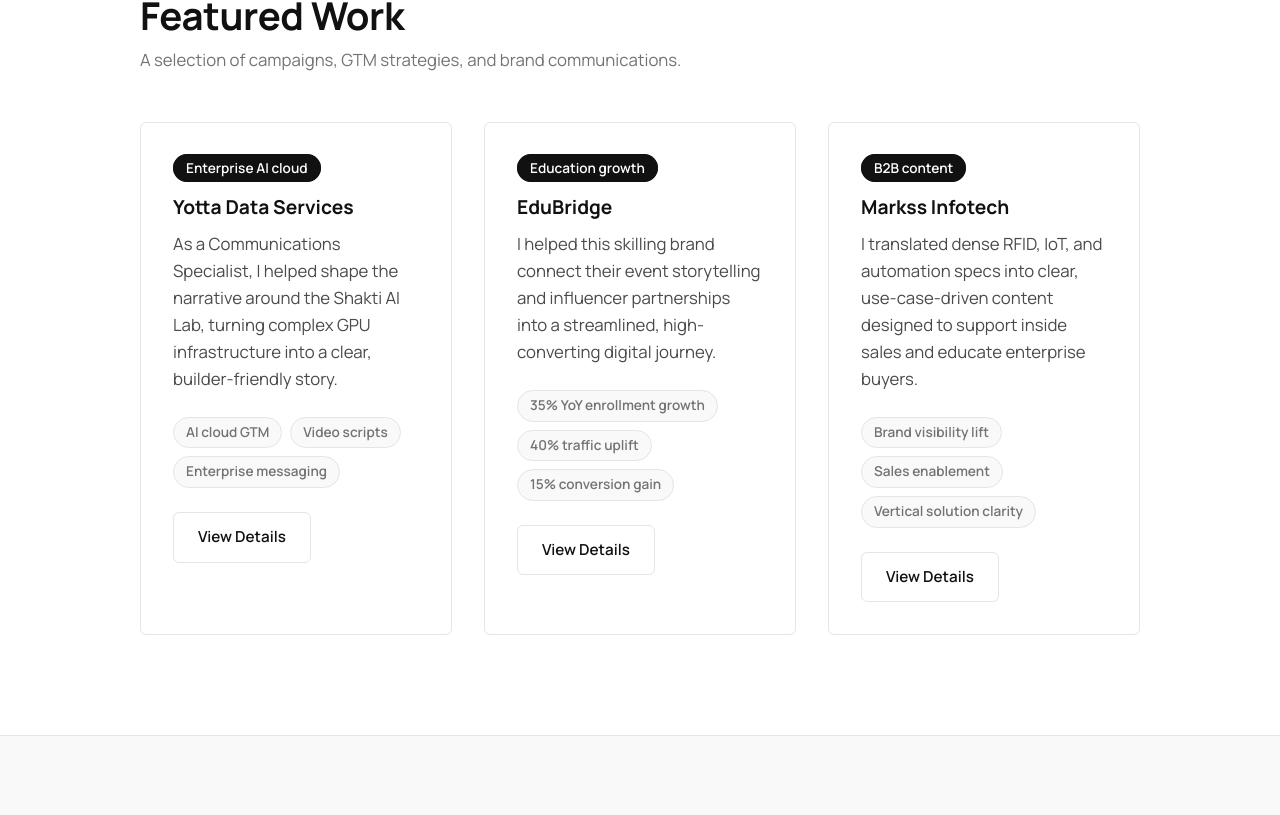
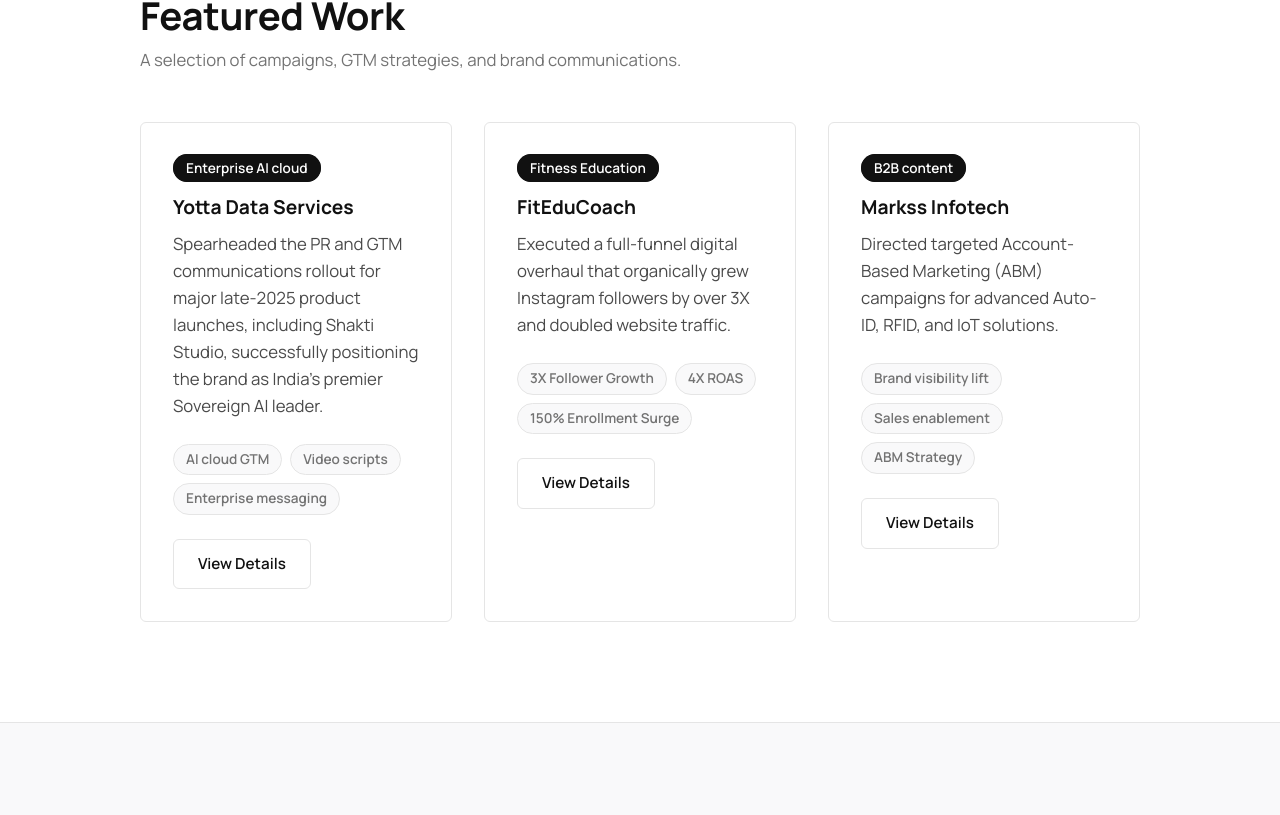
Before and after one commit to ayuxxhhh/aayush-portfolio, a React (Vite) app: page / in a window 1280 px wide. Shown: the part 785-1600 px from the top of the page. Built offline with nearby package versions, Linux system fonts and the light colour scheme.

Commit message:
Update portfolioData.js

```diff
--- a/src/portfolioData.js
+++ b/src/portfolioData.js
@@ -6,62 +6,99 @@
     client: 'Yotta Data Services',
     label: 'Enterprise AI cloud',
     title: 'Making AI cloud infrastructure practical and accessible.',
-    summary: 'As a Communications Specialist, I helped shape the narrative around the Shakti AI Lab, turning complex GPU infrastructure into a clear, builder-friendly story.',
-    role: 'Communications Specialist — Messaging, content planning, and GTM copy.',
+    summary: 'Spearheaded the PR and GTM communications rollout for major late-2025 product launches, including Shakti Studio, successfully positioning the brand as India\'s premier Sovereign AI leader.',
+    role: 'Communications Specialist | Jul 2025 - Nov 2025',
     metrics: ['AI cloud GTM', 'Video scripts', 'Enterprise messaging'],
     challenge: 'AI cloud terminology can easily become abstract and disconnected from the user. The goal was to make onshore GPU access and data sovereignty feel highly concrete and usable for developers, without alienating CTOs and decision-makers.',
     work: [
-      'Orchestrated a week-long launch campaign for the Shakti AI Lab spanning paid media, email sequences, and podcast talking points.',
-      'Developed 30-second video scripts that quickly mapped user pain points to actionable product promises without relying on heavy jargon.',
-      'Structured the core messaging to highlight practical benefits: onshore access, local currency pricing, and zero lock-in.'
+      'Orchestrated end-to-end enterprise communications and cross-channel digital campaigns for AI and cloud infrastructure, supporting a massive data center ecosystem.',
+      'Developed product positioning frameworks and value propositions tailored for C-suite personas, seamlessly translating complex SaaS architectures into revenue-focused business narratives.',
+      'Streamlined internal and external corporate communications through robust stakeholder alignment, creating high-impact sales enablement assets that improved internal narrative adoption by 30%.'
     ],
-    impact: 'Established a clear, resonant market position: "Made in India. Built for builders." We successfully positioned the service as a practical alternative to legacy wait times.',
+    impact: 'Generated an estimated ₹1,000 crore pipeline influence and improved external engagement by 20%.',
     links: [
       { label: 'Yotta home', href: 'https://yotta.com/' },
       { label: 'Yotta press room', href: 'https://yotta.com/press-release/' },
-      { label: 'GTM DOCX', href: 'assets/work/yotta-week-1-gtm.docx', local: true },
-      { label: 'Reel script DOCX', href: 'assets/work/yotta-reel-script.docx', local: true }
+      { label: 'GTM DOCX', href: 'assets/yotta-week-1-gtm.docx', local: true },
+      { label: 'Reel script DOCX', href: 'assets/yotta-reel-script.docx', local: true }
     ]
   },
   {
-    id: 'edubridge',
-    client: 'EduBridge',
-    label: 'Education growth',
-    title: 'Transitioning offline trust into digital momentum.',
-    summary: 'I helped this skilling brand connect their event storytelling and influencer partnerships into a streamlined, high-converting digital journey.',
-    role: 'Omnichannel communications and digital conversion copy.',
-    metrics: ['35% YoY enrollment growth', '40% traffic uplift', '15% conversion gain'],
-    challenge: 'EduBridge had strong in-person counseling trust, but needed to translate that warmth and authority into a scalable digital acquisition model.',
+    id: 'fiteducoach',
+    client: 'FitEduCoach',
+    label: 'Fitness Education',
+    title: 'Scaling organic growth and course enrollments.',
+    summary: 'Executed a full-funnel digital overhaul that organically grew Instagram followers by over 3X and doubled website traffic.',
+    role: 'Social Media Manager | Apr 2023 - Jun 2025',
+    metrics: ['3X Follower Growth', '4X ROAS', '150% Enrollment Surge'],
+    challenge: 'Needed to scale digital presence and drive enrollments for NASM-certified gym trainer courses.',
     work: [
-      'Mapped and rewrote communication flows across web, email, and digital PR to prioritize the learner\'s perspective.',
-      'Developed a stronger, aspiration-led narrative for the "Skills Factor" initiative.',
-      'Integrated influencer partnerships to accelerate trust-building at the top of the funnel.'
+      'Orchestrated performance marketing and influencer collaborations for NASM-certified courses.',
+      'Architected a data-led content strategy and marketing automation pipeline.',
+      'Utilized advanced ROI analysis to drive a 15% quarter-on-quarter increase in qualified marketing leads.'
     ],
-    impact: 'The digital pivot contributed to a 35% YoY increase in online enrollments and a significant uplift in overall website traffic.',
-    links: [
-      { label: 'Skills Factor', href: 'https://www.edubridgeindia.com/skills-factor' },
-      { label: 'EduBridge LinkedIn', href: 'https://in.linkedin.com/company/edubridgelearning' },
-      { label: 'Social portfolio PDF', href: 'assets/work/social-media-portfolio.pdf', local: true }
-    ]
+    impact: 'Achieved a 4X increase in ROAS and a 150% surge in online course enrollments while optimizing CAC.',
+    links: []
   },
   {
     id: 'markss',
     client: 'Markss Infotech',
     label: 'B2B content',
     title: 'Simplifying technical B2B sales narratives.',
-    summary: 'I translated dense RFID, IoT, and automation specs into clear, use-case-driven content designed to support inside sales and educate enterprise buyers.',
-    role: 'Content strategy and sales enablement.',
-    metrics: ['Brand visibility lift', 'Sales enablement', 'Vertical solution clarity'],
+    summary: 'Directed targeted Account-Based Marketing (ABM) campaigns for advanced Auto-ID, RFID, and IoT solutions.',
+    role: 'Marketing Specialist | Sep 2022 - Apr 2023',
+    metrics: ['Brand visibility lift', 'Sales enablement', 'ABM Strategy'],
     challenge: 'Hardware and automation solutions often get bogged down in technical specs. We needed to elevate the conversation to focus on business outcomes for specific industries like retail and healthcare.',
     work: [
-      'Restructured product capabilities into dedicated, industry-specific narratives for retail, warehousing, and healthcare.',
-      'Developed pitch decks and enablement materials to give the inside sales team a stronger, more consistent voice.',
-      'Bridged the gap between engineering reality and executive decision-making.'
+      'Directed a cross-functional team to overhaul the B2B LinkedIn and ABM strategy.',
+      'Rebuilt website content architecture and generated high-converting pitch decks to empower sales leadership.',
+      'Planned and executed integrated GTM marketing campaigns across digital, email, and event channels.'
     ],
-    impact: 'Improved the brand\'s market visibility and armed the sales team with collateral that clearly communicated ROI rather than just feature lists.',
+    impact: 'Generated a 3X surge in brand visibility within 8 months and empowered sales leadership with tailored assets.',
     links: [
       { label: 'Markss official site', href: 'https://www.markss.com/' },
       { label: 'Retail RFID solution', href: 'https://www.markss.com/solutions-retail-rfid.php' }
+    ]
+  },
+  {
+    id: 'edubridge',
+    client: 'EduBridge India',
+    label: 'Education growth',
+    title: 'Transitioning offline trust into digital momentum.',
+    summary: 'Co-orchestrated "Skills Factor", India\'s largest virtual skills marathon, driving engagement from over 10,000+ youth and industry stalwarts.',
+    role: 'Senior Marketing Executive | Mar 2021 - Sep 2022',
+    metrics: ['35% YoY enrollment growth', '40% traffic uplift', '15% conversion gain'],
+    challenge: 'EduBridge had strong in-person counseling trust, but needed to translate that warmth and authority into a scalable digital acquisition model during a critical market transition.',
+    work: [
+      'Spearheaded the strategic pivot from offline to digital GTM acquisition channels.',
+      'Launched partner and influencer marketing initiatives to generate highly qualified leads.',
+      'Managed end-to-end multi-channel campaigns to drive traffic and enrollments.'
+    ],
+    impact: 'Digital pivot contributed to a 35% YoY increase in online enrollments, a 40% growth in website traffic, and a 20% QoQ increase in highly qualified leads.',
+    links: [
+      { label: 'Skills Factor', href: 'https://www.edubridgeindia.com/skills-factor' },
+      { label: 'EduBridge LinkedIn', href: 'https://in.linkedin.com/company/edubridgelearning' },
+      { label: 'Social portfolio PDF', href: 'assets/social-media-portfolio.pdf', local: true }
+    ]
+  },
+  {
+    id: 'featured-collaborations',
+    client: 'High-Profile Collaborations',
+    label: 'Brand Strategy',
+    title: 'Executing high-value brand campaigns with prominent figures.',
+    summary: 'Partnered with MasterChef Sanjeev Kapoor and Master of Wine Sonal Holland to execute high-value brand campaigns and content strategies.',
+    role: 'Brand & Content Strategist',
+    metrics: ['Celebrity Collabs', 'Content Strategy', 'Brand Campaigns'],
+    challenge: 'Developing content strategies that align with the established voices and high standards of well-known industry personalities.',
+    work: [
+      'Developed and executed content strategies for MasterChef Sanjeev Kapoor (Khana Khazana).',
+      'Created brand campaigns and revamped website content for Master of Wine Sonal Holland and her Wine & Spirit Academy.'
+    ],
+    impact: 'Successfully delivered high-value brand campaigns that elevated the digital presence of these prominent figures.',
+    links: [
+      { label: 'Sanjeev Kapoor Instagram', href: 'https://www.instagram.com/sanjeevkapoor?igsh=Y2VidG80dGVpZDlj' },
+      { label: 'Sonal Holland Instagram', href: 'https://www.instagram.com/sonalholland_masterofwine?igsh=dXU3dnJicm5lcGk5' },
+      { label: 'Sonal Holland Academy', href: 'https://academy.sonalholland.com/wset-level-1-wine/' }
     ]
   }
 ];
@@ -69,6 +106,5 @@
 export const capabilities = [
   ['Brand & Messaging Strategy', 'Building clear positioning, launch narratives, and audience-specific language.'],
   ['Content Architecture', 'Structuring blogs, landing pages, and collateral so your team can ship effectively.'],
-  ['Corporate Communications', 'Crafting internal and external comms, PR angles, and leadership messaging.'],
-  ['B2B & Tech Translation', 'Turning complex cloud, SaaS, and hardware features into buyer-ready benefits.']
+  ['Corporate Communications', 'Crafting internal and external comms, PR angles, and leadership messaging.']
 ];
```
